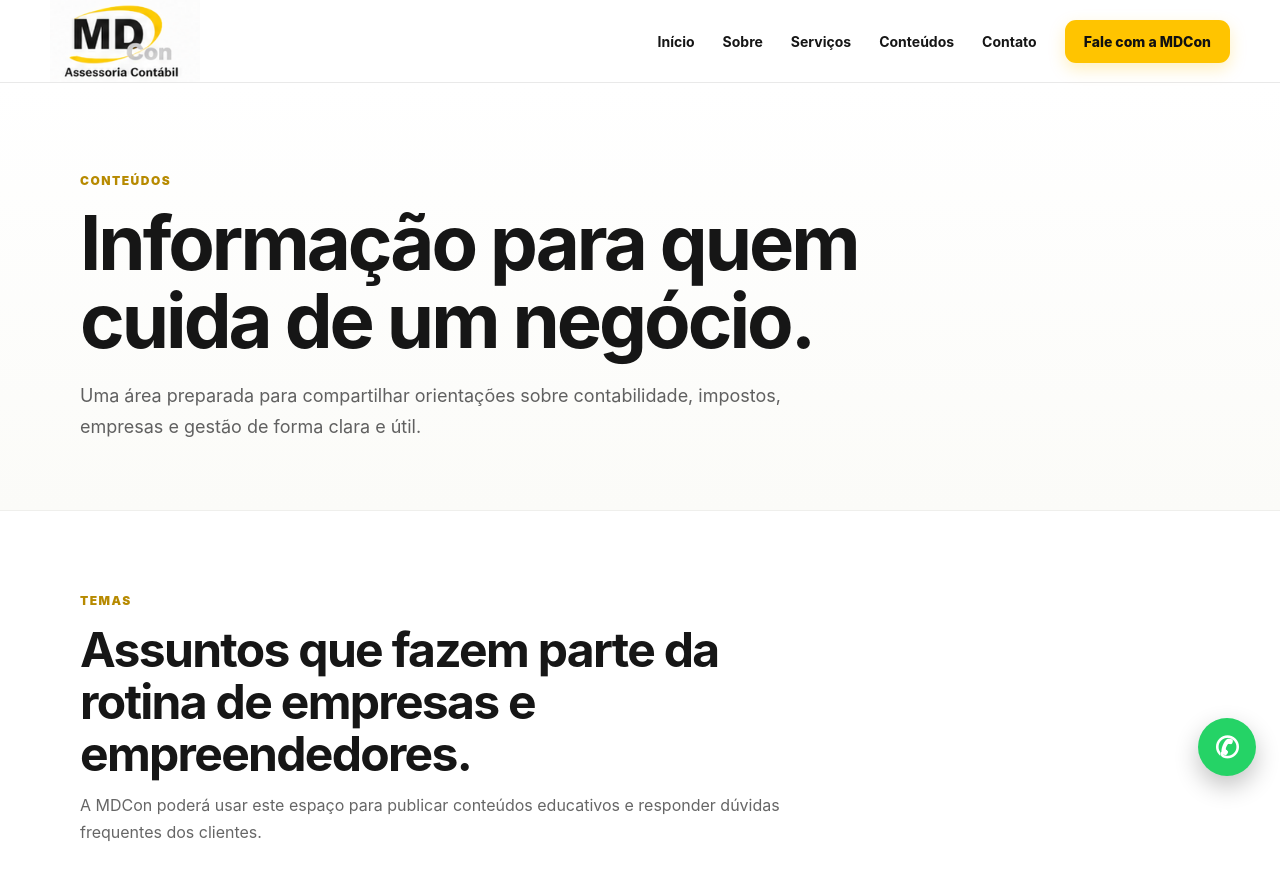
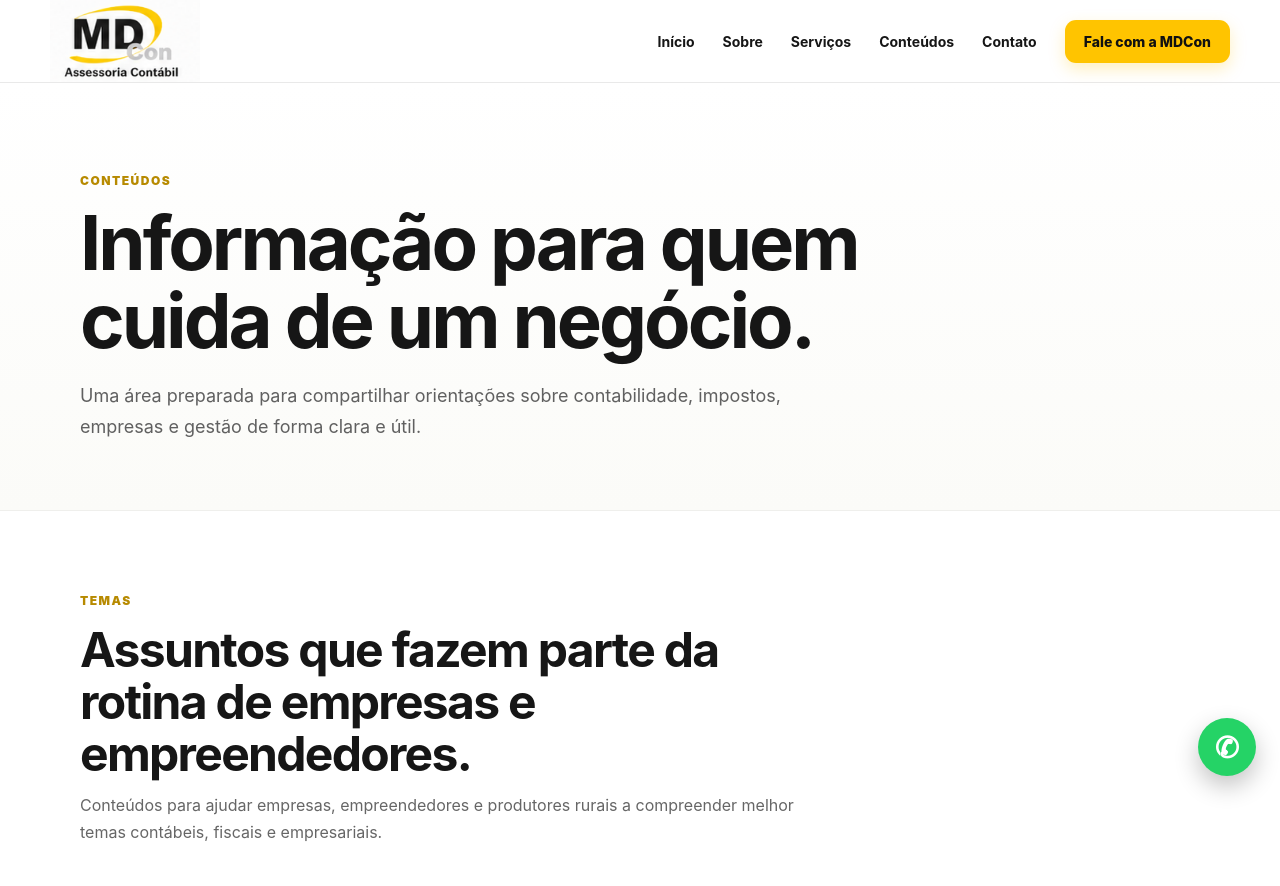
Before and after one commit to cestarifcc-glitch/mdcon-site-oficial, a Next.js app: page /conteudos in a window 1280 px wide. Shown: the top 886 px of the page. Built offline with nearby package versions, Linux system fonts and the light colour scheme.

Commit message:
Revise content description for educational materials
Updated the content description to better reflect the purpose of the section.

```diff
--- a/app/conteudos/page.tsx
+++ b/app/conteudos/page.tsx
@@ -316,8 +316,8 @@ export default function Conteudos() {
             <span className="content-eyebrow">TEMAS</span>
             <h2>Assuntos que fazem parte da rotina de empresas e empreendedores.</h2>
             <p>
-              A MDCon poderá usar este espaço para publicar conteúdos educativos
-              e responder dúvidas frequentes dos clientes.
+             Conteúdos para ajudar empresas, empreendedores e produtores rurais a
+              compreender melhor temas contábeis, fiscais e empresariais.
             </p>
           </div>
 
```
